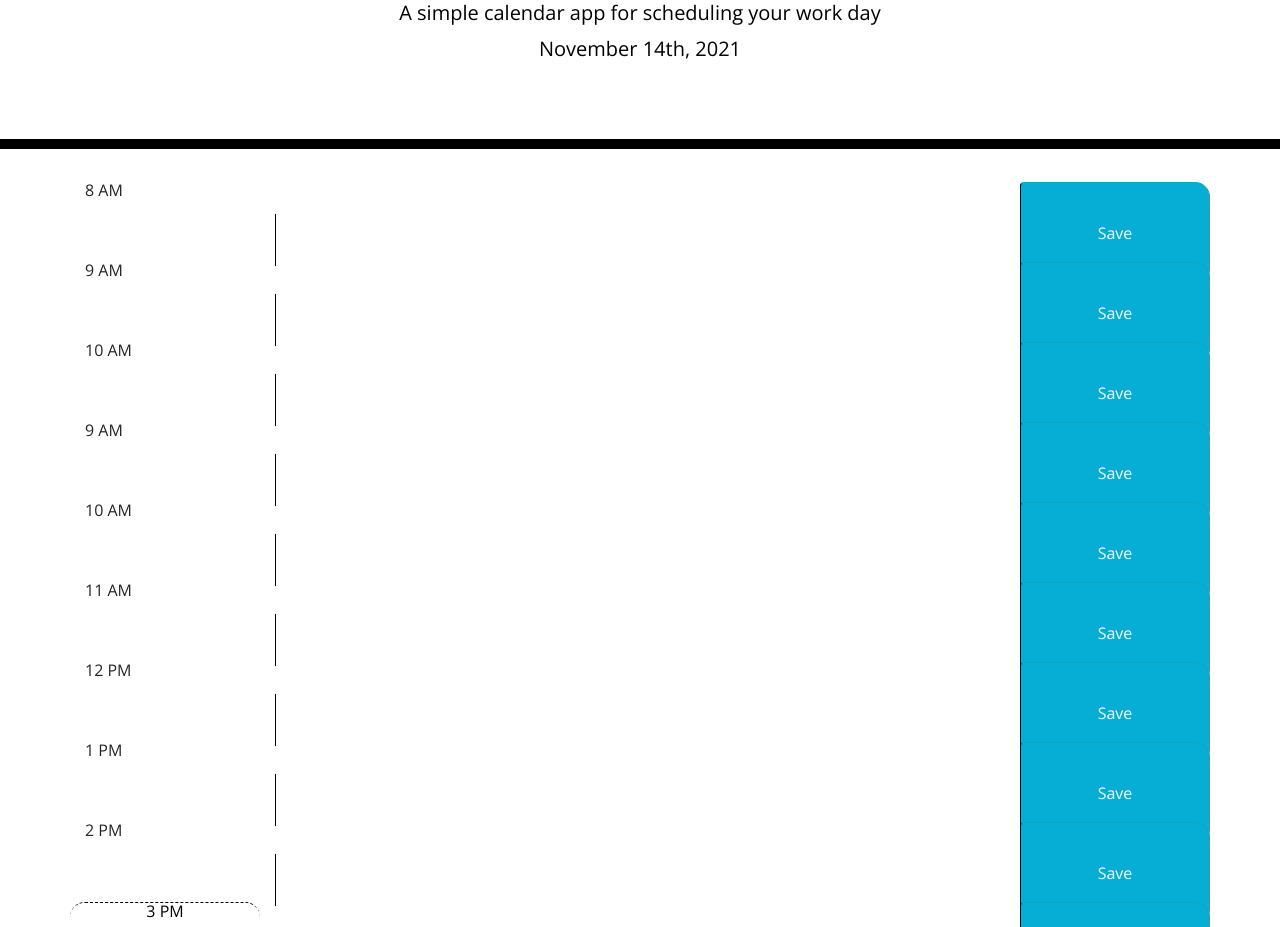
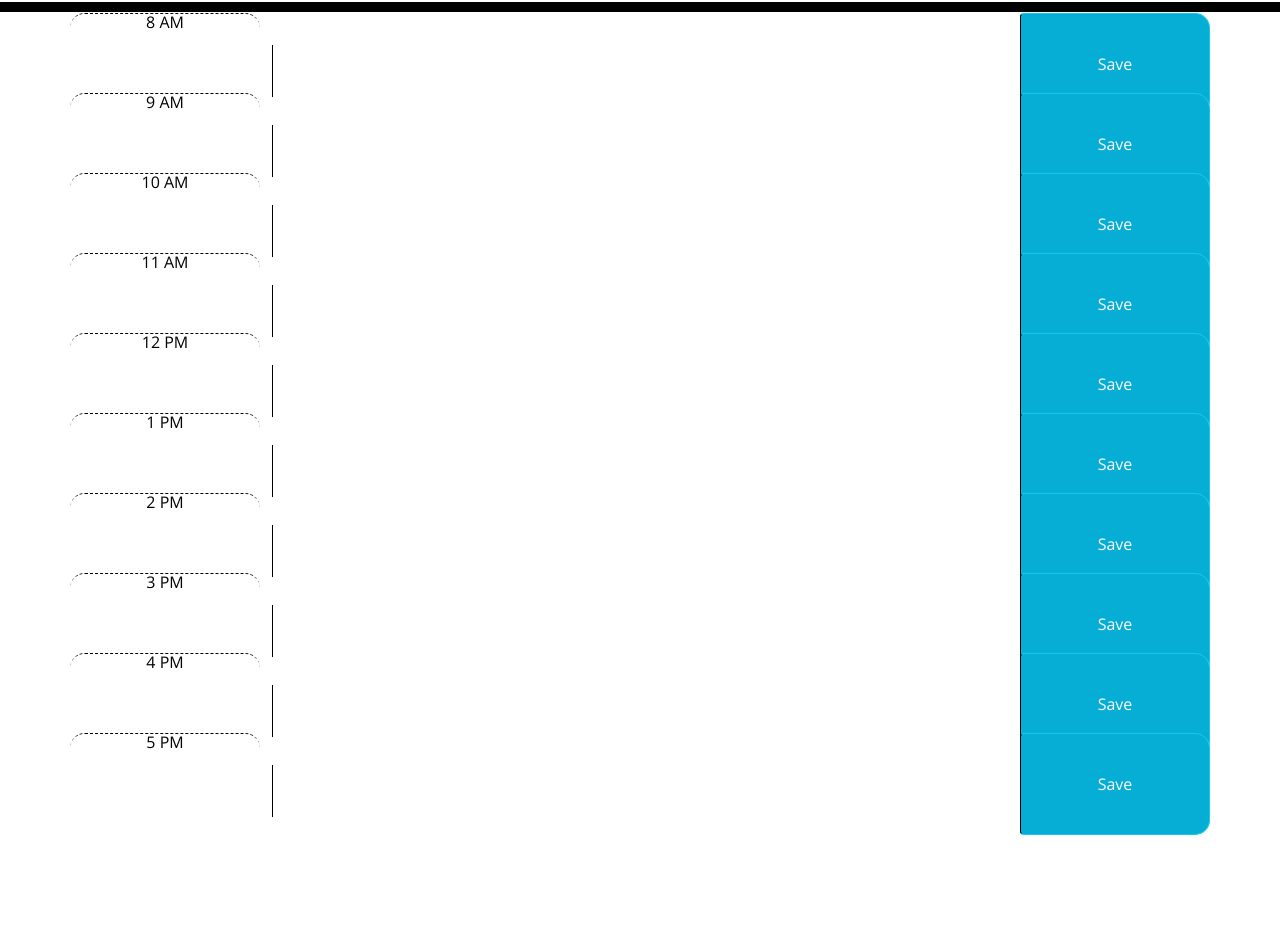
Before and after one commit to chighum/Homework5-Day_Planner, a plain HTML site: page index.html in a window 1280 px wide. Shown: the part 155-1082 px from the top of the page. After the commit the page ends 993 px from the top, so only its background shows below. Drawn offline with nearby package versions, Linux system fonts and the light colour scheme.

Commit message:
updated bootstrap link to the most updated version

```diff
--- a/index.html
+++ b/index.html
@@ -5,8 +5,10 @@
     <meta name="viewport" content="width=device-width, initial-scale=1.0" />
     <meta http-equiv="X-UA-Compatible" content="ie=edge" />
     <link
+      href="https://cdn.jsdelivr.net/npm/bootstrap@5.1.3/dist/css/bootstrap.min.css"
       rel="stylesheet"
-      href="https://stackpath.bootstrapcdn.com/bootstrap/4.3.1/css/bootstrap.min.css"
+      integrity="sha384-1BmE4kWBq78iYhFldvKuhfTAU6auU8tT94WrHftjDbrCEXSU1oBoqyl2QvZ6jIW3"
+      crossorigin="anonymous"
     />
     <link
       rel="stylesheet"
@@ -30,7 +32,40 @@
     </header>
     <div class="container">
       <div class="row">
-        <div id="8am" class="col-2">8 AM</div>
+        <div id="8am" class="col-2 time-block hour">8 AM</div>
+        <div class="col-8">
+          <textarea
+            type="text"
+            class="form-input w-100"
+            id="8amInput"
+          ></textarea>
+        </div>
+        <button class="saveBtn btn btn-info col-2">Save</button>
+      </div>
+      <div class="row">
+        <div id="9am" class="col-2 time-block hour">9 AM</div>
+        <div class="col-8">
+          <textarea
+            type="text"
+            class="form-input w-100"
+            id=11amInput"
+          ></textarea>
+        </div>
+        <button class="saveBtn btn btn-info col-2">Save</button>
+      </div>
+      <div class="row">
+        <div id="10am" class="col-2 time-block hour">10 AM</div>
+        <div class="col-8">
+          <textarea
+            type="text"
+            class="form-input w-100"
+            id="12pmInput"
+          ></textarea>
+        </div>
+        <button class="saveBtn btn btn-info col-2">Save</button>
+      </div>
+      <div class="row">
+        <div id="11am" class="col-2 time-block hour">11 AM</div>
         <div class="col-8">
           <textarea
             type="text"
@@ -41,7 +76,7 @@
         <button class="saveBtn btn btn-info col-2">Save</button>
       </div>
       <div class="row">
-        <div id="9am" class="col-2">9 AM</div>
+        <div id="12pm" class="col-2 time-block hour">12 PM</div>
         <div class="col-8">
           <textarea
             type="text"
@@ -52,7 +87,7 @@
         <button class="saveBtn btn btn-info col-2">Save</button>
       </div>
       <div class="row">
-        <div id="10am" class="col-2">10 AM</div>
+        <div id="1pm" class="col-2 time-block hour">1 PM</div>
         <div class="col-8">
           <textarea
             type="text"
@@ -63,62 +98,7 @@
         <button class="saveBtn btn btn-info col-2">Save</button>
       </div>
       <div class="row">
-        <div id="9am" class="col-2">9 AM</div>
-        <div class="col-8">
-          <textarea
-            type="text"
-            class="form-input w-100"
-            id="9amInput"
-          ></textarea>
-        </div>
-        <button class="saveBtn btn btn-info col-2">Save</button>
-      </div>
-      <div class="row">
-        <div id="10am" class="col-2">10 AM</div>
-        <div class="col-8">
-          <textarea
-            type="text"
-            class="form-input w-100"
-            id="9amInput"
-          ></textarea>
-        </div>
-        <button class="saveBtn btn btn-info col-2">Save</button>
-      </div>
-      <div class="row">
-        <div id="11am" class="col-2">11 AM</div>
-        <div class="col-8">
-          <textarea
-            type="text"
-            class="form-input w-100"
-            id="9amInput"
-          ></textarea>
-        </div>
-        <button class="saveBtn btn btn-info col-2">Save</button>
-      </div>
-      <div class="row">
-        <div id="12pm" class="col-2">12 PM</div>
-        <div class="col-8">
-          <textarea
-            type="text"
-            class="form-input w-100"
-            id="9amInput"
-          ></textarea>
-        </div>
-        <button class="saveBtn btn btn-info col-2">Save</button>
-      </div>
-      <div class="row">
-        <div id="1pm" class="col-2">1 PM</div>
-        <div class="col-8">
-          <textarea
-            type="text"
-            class="form-input w-100"
-            id="9amInput"
-          ></textarea>
-        </div>
-        <button class="saveBtn btn btn-info col-2">Save</button>
-      </div>
-      <div class="row">
-        <div id="2pm" class="col-2">2 PM</div>
+        <div id="2pm" class="col-2 time-block hour">2 PM</div>
         <div class="col-8">
           <textarea
             type="text"
@@ -140,7 +120,7 @@
         <button class="saveBtn btn btn-info col-2">Save</button>
       </div>
       <div class="row">
-        <div id="4pm" class="col-2">4 PM</div>
+        <div id="4pm" class="col-2 time-block hour">4 PM</div>
         <div class="col-8">
           <textarea
             type="text"
@@ -151,7 +131,7 @@
         <button class="saveBtn btn btn-info col-2">Save</button>
       </div>
       <div class="row">
-        <div id="5pm" class="col-2">5 PM</div>
+        <div id="5pm" class="col-2 time-block hour">5 PM</div>
         <div class="col-8">
           <textarea
             type="text"
@@ -169,5 +149,10 @@
       src="https://cdnjs.cloudflare.com/ajax/libs/moment.js/2.27.0/moment.min.js"
     ></script>
     <script src="./assets/js/script.js"></script>
+    <script
+      src="https://cdn.jsdelivr.net/npm/bootstrap@5.1.3/dist/js/bootstrap.bundle.min.js"
+      integrity="sha384-ka7Sk0Gln4gmtz2MlQnikT1wXgYsOg+OMhuP+IlRH9sENBO0LRn5q+8nbTov4+1p"
+      crossorigin="anonymous"
+    ></script>
   </body>
 </html>
```
